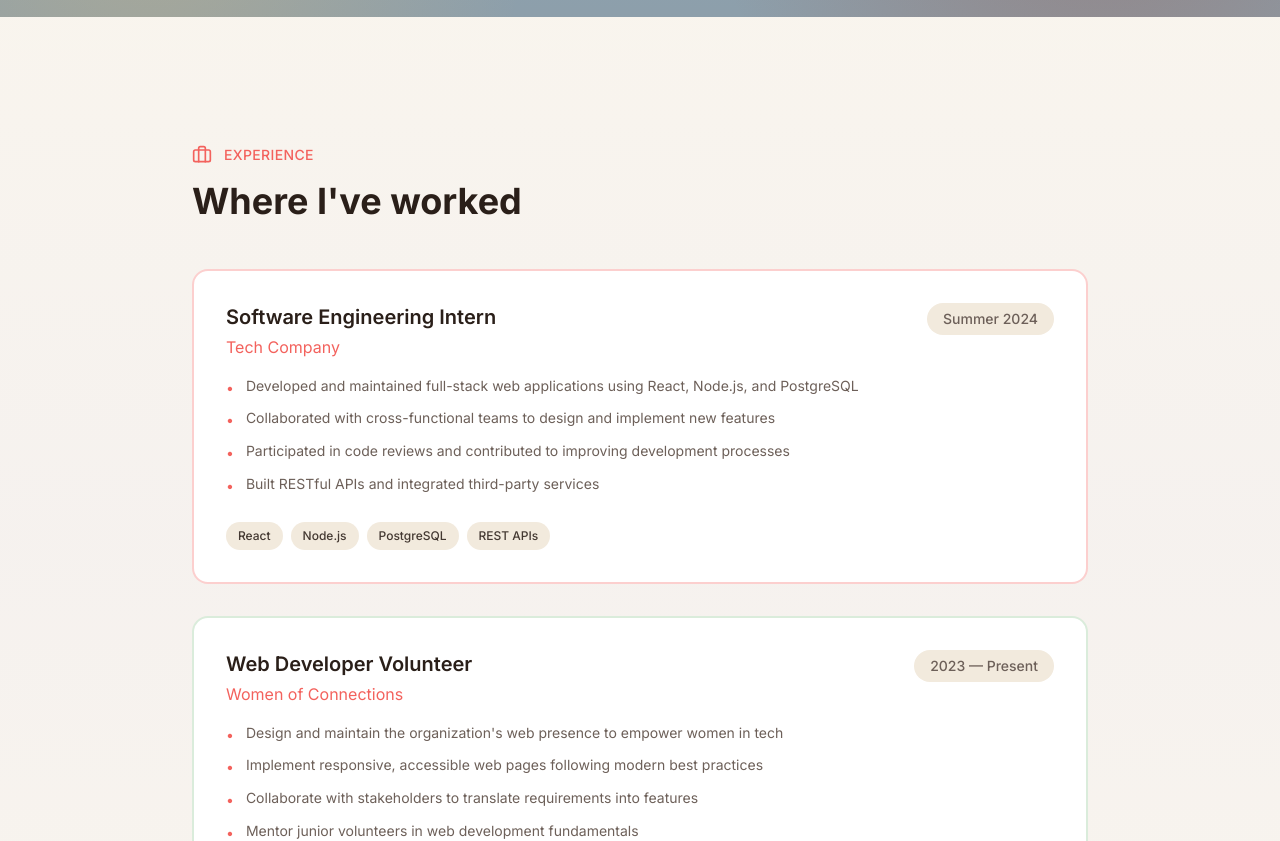
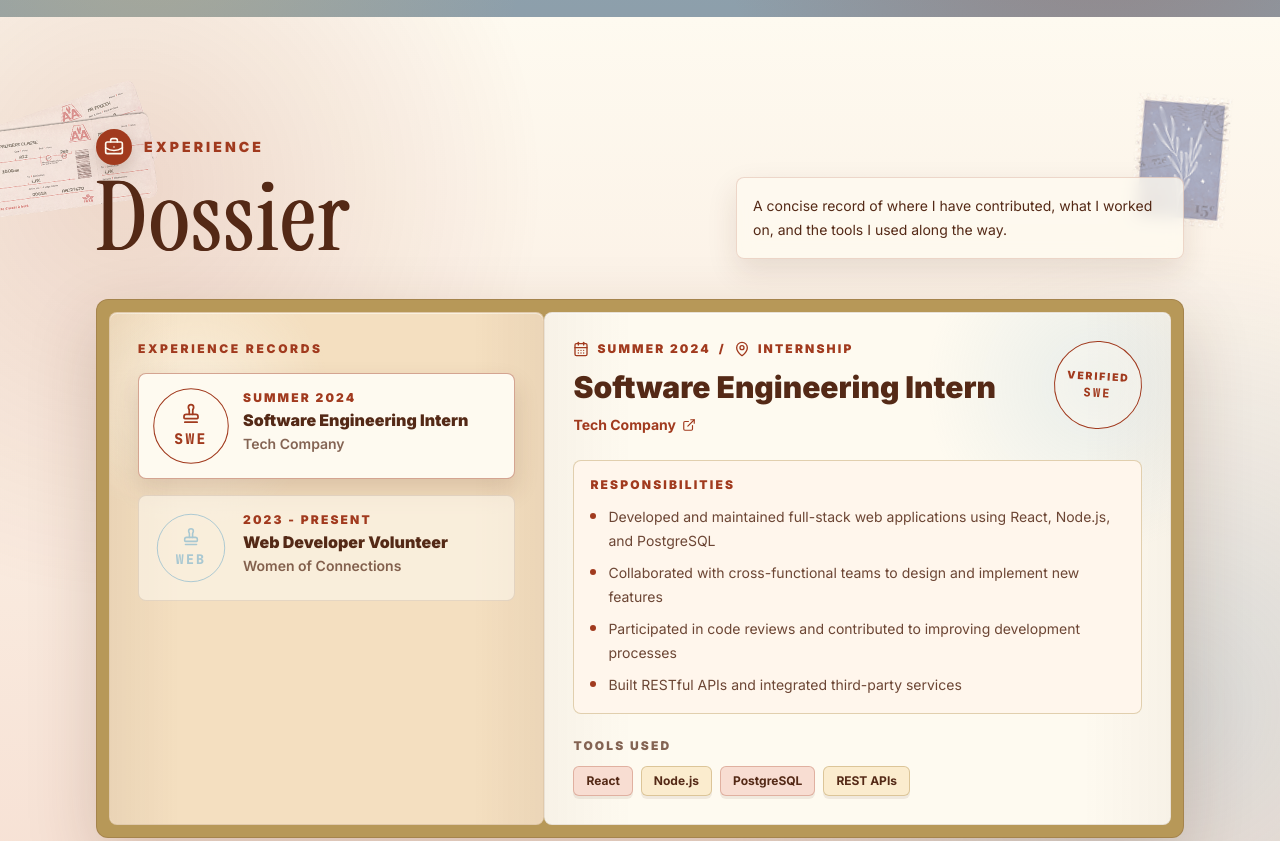
Before and after one commit to nguyena221/annie-nguyen-portfolio, a Next.js app: page / in a window 1280 px wide. Shown: the part 2420-3261 px from the top of the page. Built offline with nearby package versions, Linux system fonts and the light colour scheme; a web font is replaced by a local one.

Commit message:
next page

```diff
--- a/components/sections/experience.tsx
+++ b/components/sections/experience.tsx
@@ -1,9 +1,15 @@
-"use client";
+"use client"
 
-import { motion } from "framer-motion";
-import { useInView } from "framer-motion";
-import { useRef } from "react";
-import { Briefcase, ExternalLink } from "lucide-react";
+import { motion, useInView } from "framer-motion"
+import { BriefcaseBusiness, CalendarDays, ExternalLink, MapPin, Stamp } from "lucide-react"
+import { Instrument_Serif } from "next/font/google"
+import Image from "next/image"
+import { useRef, useState } from "react"
+
+const instrumentSerif = Instrument_Serif({
+  subsets: ["latin"],
+  weight: "400",
+})
 
 const experiences = [
   {
@@ -11,6 +17,9 @@ const experiences = [
     company: "Tech Company",
     companyUrl: "#",
     date: "Summer 2024",
+    stamp: "SWE",
+    ink: "#a13a1e",
+    location: "Internship",
     description: [
       "Developed and maintained full-stack web applications using React, Node.js, and PostgreSQL",
       "Collaborated with cross-functional teams to design and implement new features",
@@ -18,13 +27,15 @@ const experiences = [
       "Built RESTful APIs and integrated third-party services",
     ],
     tech: ["React", "Node.js", "PostgreSQL", "REST APIs"],
-    color: "border-coral/30 hover:border-coral",
   },
   {
     title: "Web Developer Volunteer",
     company: "Women of Connections",
     companyUrl: "#",
-    date: "2023 — Present",
+    date: "2023 - Present",
+    stamp: "WEB",
+    ink: "#88b8ce",
+    location: "Volunteer",
     description: [
       "Design and maintain the organization's web presence to empower women in tech",
       "Implement responsive, accessible web pages following modern best practices",
@@ -32,89 +43,201 @@ const experiences = [
       "Mentor junior volunteers in web development fundamentals",
     ],
     tech: ["HTML", "CSS", "JavaScript", "WordPress"],
-    color: "border-sage/30 hover:border-sage",
   },
-];
+]
 
 export function Experience() {
-  const ref = useRef(null);
-  const isInView = useInView(ref, { once: true, margin: "-100px" });
+  const ref = useRef(null)
+  const isInView = useInView(ref, { once: true, margin: "-100px" })
+  const [selectedIndex, setSelectedIndex] = useState(0)
+  const selectedExperience = experiences[selectedIndex]
 
   return (
     <section
       id="experience"
-      className="py-24 md:py-32 px-6 md:px-12 lg:px-24 bg-gradient-to-b from-background via-lavender/5 to-background"
       ref={ref}
+      className="relative overflow-hidden bg-[#fefaf0] px-6 py-20 text-[#542916] md:px-12 md:py-28 lg:px-24"
     >
-      <div className="max-w-4xl mx-auto">
+      <div className="pointer-events-none absolute inset-0 bg-[radial-gradient(circle_at_10%_18%,rgba(161,58,30,0.16),transparent_30%),radial-gradient(circle_at_92%_74%,rgba(136,184,206,0.28),transparent_34%),linear-gradient(180deg,#fefaf0_0%,#f6dfd2_100%)]" />
+      <Image
+        src="/images/loading/plane-ticket.png"
+        alt=""
+        width={260}
+        height={150}
+        className="pointer-events-none absolute -left-20 top-16 hidden rotate-[-10deg] opacity-45 md:block"
+      />
+      <Image
+        src="/images/loading/postage-stamp.png"
+        alt=""
+        width={150}
+        height={130}
+        className="pointer-events-none absolute right-6 top-16 hidden rotate-[9deg] opacity-55 lg:block"
+      />
+
+      <div className="relative mx-auto max-w-6xl">
         <motion.div
-          initial={{ opacity: 0, y: 40 }}
+          initial={{ opacity: 0, y: 34 }}
           animate={isInView ? { opacity: 1, y: 0 } : {}}
-          transition={{ duration: 0.6 }}
+          transition={{ duration: 0.65, ease: "easeOut" }}
+          className="mb-10 flex flex-col gap-5 md:flex-row md:items-end md:justify-between"
         >
-          <div className="flex items-center gap-3 mb-4">
-            <Briefcase className="w-5 h-5 text-coral" />
-            <span className="text-coral font-medium tracking-wide text-sm">EXPERIENCE</span>
+          <div>
+            <div className="mb-3 flex items-center gap-3 text-sm font-black uppercase tracking-[0.22em] text-[#a13a1e]">
+              <span className="grid size-9 place-items-center rounded-full bg-[#a13a1e] text-[#fefaf0] shadow-[0_7px_18px_rgba(84,41,22,0.22)]">
+                <BriefcaseBusiness className="size-5" />
+              </span>
+              Experience
+            </div>
+            <h2
+              className={`${instrumentSerif.className} text-6xl font-bold italic leading-[0.86] tracking-[0.03em] text-[#542916] md:text-8xl`}
+              style={{
+                textShadow: "0.011em 0 0 currentColor, -0.011em 0 0 currentColor",
+              }}
+            >
+              Dossier
+            </h2>
           </div>
 
-          <h2 className="text-3xl md:text-4xl font-bold mb-12">
-            Where I&apos;ve worked
-          </h2>
+          <p className="max-w-md rounded-[8px] border border-[#a13a1e]/18 bg-[#fefaf0]/78 p-4 text-sm leading-6 shadow-[0_12px_30px_rgba(84,41,22,0.12)] backdrop-blur">
+            A concise record of where I have contributed, what I worked on, and the tools I used along the way.
+          </p>
         </motion.div>
 
-        <div className="space-y-8">
-          {experiences.map((experience, index) => (
         <motion.div
+          initial={{ opacity: 0, y: 28, rotateX: 5 }}
+          animate={isInView ? { opacity: 1, y: 0, rotateX: 0 } : {}}
+          transition={{ duration: 0.7, delay: 0.1, ease: "easeOut" }}
+          className="relative grid overflow-hidden rounded-[12px] border border-[#542916]/18 bg-[#b79858] p-3 shadow-[0_26px_70px_rgba(84,41,22,0.2)] lg:grid-cols-[0.82fr_1.18fr]"
+        >
+          <div className="absolute inset-y-3 left-1/2 hidden w-px bg-[#542916]/20 lg:block" />
+
+          <div className="relative min-h-[420px] rounded-[8px] border border-[#542916]/12 bg-[#f4dfc0] p-5 shadow-[inset_0_1px_0_rgba(254,250,240,0.65)] md:p-7">
+            <div className="absolute inset-0 rounded-[8px] bg-[radial-gradient(circle_at_20%_16%,rgba(254,250,240,0.55),transparent_24%),linear-gradient(90deg,rgba(84,41,22,0.06),transparent_16%,transparent_84%,rgba(84,41,22,0.05))]" />
+            <div className="relative">
+              <p className="mb-4 text-xs font-black uppercase tracking-[0.22em] text-[#a13a1e]">
+                Experience Records
+              </p>
+              <div className="grid gap-4">
+                {experiences.map((experience, index) => {
+                  const isSelected = index === selectedIndex
+
+                  return (
+                    <button
                       key={experience.title + experience.company}
-              initial={{ opacity: 0, y: 30 }}
-              animate={isInView ? { opacity: 1, y: 0 } : {}}
-              transition={{ duration: 0.5, delay: index * 0.15 }}
-              className={`relative p-6 md:p-8 bg-card rounded-2xl border-2 ${experience.color} transition-all duration-300 hover:shadow-lg`}
+                      type="button"
+                      onClick={() => setSelectedIndex(index)}
+                      className={`group relative overflow-hidden rounded-[8px] border p-4 text-left transition-all duration-300 ${
+                        isSelected
+                          ? "border-[#a13a1e]/45 bg-[#fefaf0] shadow-[0_12px_24px_rgba(84,41,22,0.16)]"
+                          : "border-[#542916]/12 bg-[#fefaf0]/56 hover:-translate-y-0.5 hover:bg-[#fefaf0]/82"
+                      }`}
                     >
-              <div className="flex flex-col md:flex-row md:items-start md:justify-between gap-4 mb-4">
+                      <div className="flex items-start gap-4">
+                        <div
+                          className={`grid size-18 shrink-0 place-items-center rounded-full border bg-transparent transition-transform duration-300 group-hover:rotate-[-2deg] ${
+                            isSelected ? "scale-105" : "scale-95 opacity-70"
+                          }`}
+                          style={{ borderColor: experience.ink, color: experience.ink }}
+                        >
+                          <div className="text-center">
+                            <Stamp className="mx-auto mb-1 size-5" />
+                            <p className="font-mono text-sm font-black tracking-[0.16em]">{experience.stamp}</p>
+                          </div>
+                        </div>
+
+                        <div className="min-w-0">
+                          <p className="text-xs font-black uppercase tracking-[0.18em] text-[#a13a1e]">
+                            {experience.date}
+                          </p>
+                          <h3 className="mt-1 text-base font-black leading-tight text-[#542916]">{experience.title}</h3>
+                    <p className="mt-1 text-sm font-semibold text-[#542916]/72">{experience.company}</p>
+                        </div>
+                      </div>
+                    </button>
+                  )
+                })}
+              </div>
+            </div>
+          </div>
+
+          <div className="relative min-h-[420px] rounded-[8px] border border-[#542916]/12 bg-[#fefaf0] p-5 shadow-[inset_0_1px_0_rgba(255,255,255,0.7)] md:p-7">
+            <div className="pointer-events-none absolute inset-0 rounded-[8px] bg-[linear-gradient(90deg,rgba(84,41,22,0.04),transparent_14%,transparent_86%,rgba(84,41,22,0.04)),radial-gradient(circle_at_88%_14%,rgba(136,184,206,0.18),transparent_24%)]" />
+            <motion.div
+              key={selectedExperience.title}
+              initial={{ opacity: 0, y: 16 }}
+              animate={{ opacity: 1, y: 0 }}
+              transition={{ duration: 0.28, ease: "easeOut" }}
+              className="relative"
+            >
+              <div className="mb-6 flex flex-col gap-4 md:flex-row md:items-start md:justify-between">
                 <div>
-                  <h3 className="text-xl font-semibold">{experience.title}</h3>
+                  <div className="mb-3 flex flex-wrap items-center gap-2 text-xs font-black uppercase tracking-[0.18em] text-[#a13a1e]">
+                    <CalendarDays className="size-4" />
+                    <span>{selectedExperience.date}</span>
+                    <span aria-hidden="true">/</span>
+                    <MapPin className="size-4" />
+                    <span>{selectedExperience.location}</span>
+                  </div>
+                  <h3 className="text-2xl font-black leading-tight text-[#542916] md:text-3xl">
+                    {selectedExperience.title}
+                  </h3>
                   <a
-                    href={experience.companyUrl}
+                    href={selectedExperience.companyUrl}
                     target="_blank"
                     rel="noopener noreferrer"
-                    className="inline-flex items-center gap-1 text-coral hover:underline group mt-1"
+                    className="mt-2 inline-flex items-center gap-1.5 text-sm font-bold text-[#a13a1e] hover:underline"
                   >
-                    {experience.company}
-                    <ExternalLink className="w-3 h-3 opacity-0 group-hover:opacity-100 transition-opacity" />
+                    {selectedExperience.company}
+                    <ExternalLink className="size-3.5" />
                   </a>
                 </div>
-                <span className="text-sm font-medium text-muted-foreground bg-secondary px-4 py-1.5 rounded-full w-fit">
-                  {experience.date}
-                </span>
+
+                <div
+                  className="grid size-22 shrink-0 rotate-[3deg] place-items-center rounded-full border bg-[#fefaf0]/35"
+                  style={{ borderColor: selectedExperience.ink, color: selectedExperience.ink }}
+                >
+                  <div className="text-center">
+                    <p className="text-[0.65rem] font-black uppercase tracking-[0.18em]">Verified</p>
+                    <p className="font-mono text-xs font-black tracking-[0.18em]">{selectedExperience.stamp}</p>
+                  </div>
+                </div>
               </div>
 
-              <ul className="space-y-2 mb-6">
-                {experience.description.map((item, i) => (
-                  <li
-                    key={i}
-                    className="text-muted-foreground text-sm leading-relaxed flex gap-3"
-                  >
-                    <span className="text-coral mt-0.5 flex-shrink-0">•</span>
+              <div className="mb-6 rounded-[8px] border border-[#b79858]/42 bg-[#fff6ec] p-4">
+                <p className="mb-3 text-xs font-black uppercase tracking-[0.18em] text-[#a13a1e]">
+                  Responsibilities
+                </p>
+                <ul className="space-y-2">
+                  {selectedExperience.description.map((item) => (
+                    <li key={item} className="flex gap-3 text-sm leading-6 text-[#542916]/86">
+                      <span className="mt-2 size-1.5 shrink-0 rounded-full bg-[#a13a1e]" />
                       <span>{item}</span>
                     </li>
                   ))}
                 </ul>
+              </div>
 
+              <div>
+                <p className="mb-3 text-xs font-black uppercase tracking-[0.18em] text-[#542916]/72">Tools Used</p>
                 <div className="flex flex-wrap gap-2">
-                {experience.tech.map((tech) => (
+                  {selectedExperience.tech.map((tech, index) => (
                     <span
                       key={tech}
-                    className="px-3 py-1.5 bg-secondary text-secondary-foreground text-xs font-medium rounded-full"
+                      className={`rounded-[6px] border px-3 py-1.5 text-xs font-bold text-[#542916] shadow-[0_3px_0_rgba(84,41,22,0.08)] ${
+                        index % 2 === 0
+                          ? "border-[#a13a1e]/28 bg-[#f8ddd2]"
+                          : "border-[#b79858]/45 bg-[#f1c166]/24"
+                      }`}
                     >
                       {tech}
                     </span>
                   ))}
                 </div>
+              </div>
             </motion.div>
-          ))}
           </div>
+        </motion.div>
       </div>
     </section>
-  );
+  )
 }
```
Also changed, not shown: 1 other file (tests, documents, lock files or other folders). Lines whose indentation alone changed are shown as unchanged.
